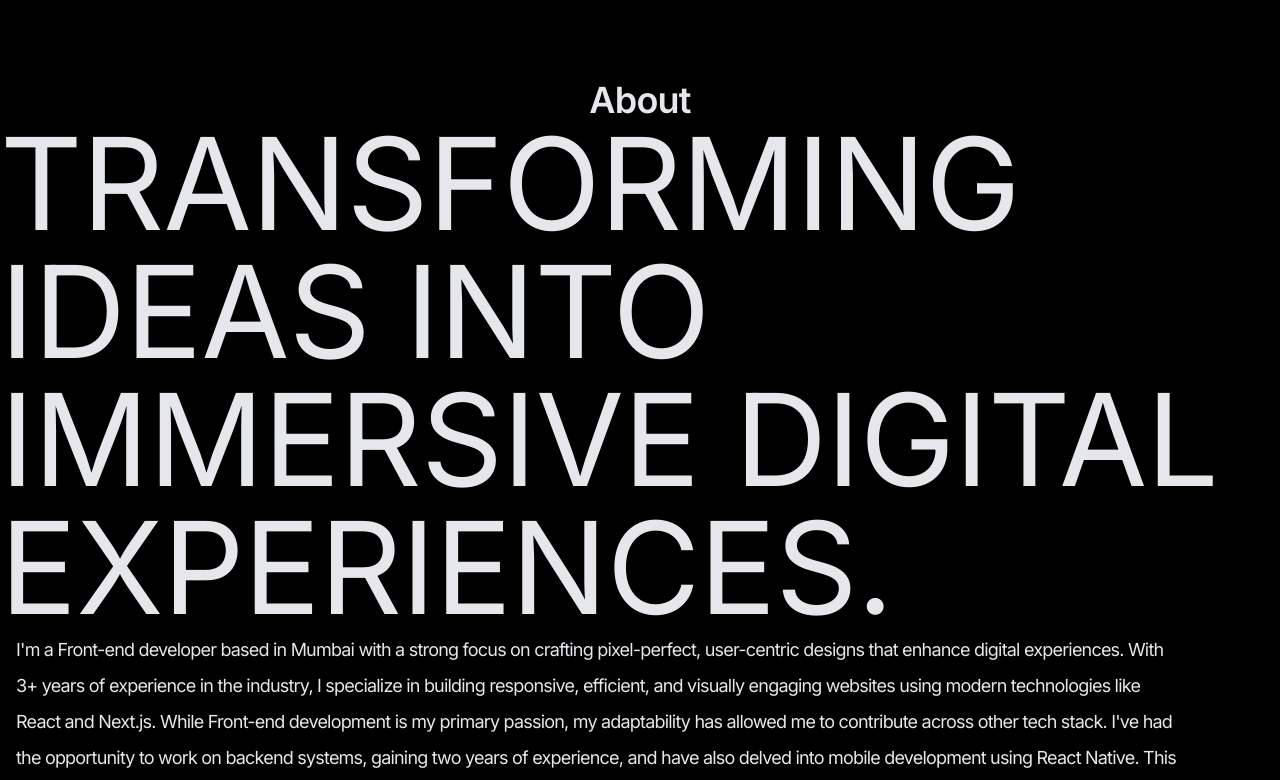
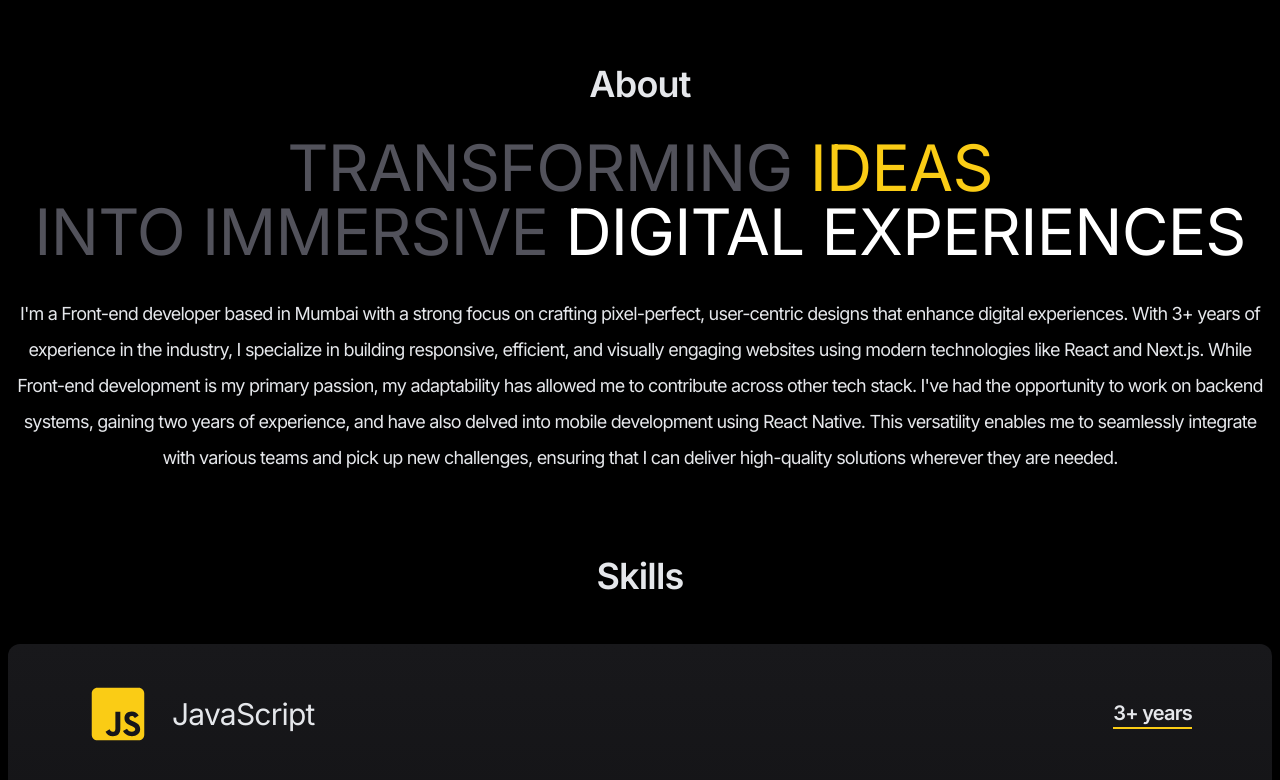
Before and after one commit to tarang369/portfolio, a React (Vite) app: page / in a window 1280 px wide. Shown: the part 800-1580 px from the top of the page. Built offline with nearby package versions, Linux system fonts and the light colour scheme.

Commit message:
change: redesigned about and fixed some ui

```diff
--- a/src/components/About.jsx
+++ b/src/components/About.jsx
@@ -9,7 +9,7 @@ const About = () => {
             id="about"
         >
             <motion.h2
-                className="mt-20 text-center text-4xl font-semibold"
+                className="mt-16 text-center text-4xl font-semibold"
                 initial={{ opacity: 0, y: -20 }}
                 whileInView={{ opacity: 1, y: 0 }}
                 transition={{ duration: 0.5 }}
@@ -18,18 +18,26 @@ const About = () => {
                 About
             </motion.h2>
             <motion.h3
-                className="p4 text-6xl uppercase lg:text-[8rem]"
-                initial={{ opacity: 0, x: -100 }}
-                whileInView={{ opacity: 1, x: 0 }}
+                className="p4 my-8 text-center text-4xl uppercase leading-none lg:text-[4rem] text-zinc-600"
+                initial={{ opacity: 0 }}
+                whileInView={{ opacity: 1 }}
                 transition={{ duration: 1 }}
                 viewport={{ once: true }}
             >
-                {ABOUT.text1}
+                {ABOUT.text1.part1}
+                <span className="text-yellow-400">
+                    {ABOUT.text1.part2}
+                </span>
+                <br />
+                {ABOUT.text1.part3}
+                <span className="text-white">
+                    {ABOUT.text1.part4}
+                </span>
             </motion.h3>
             <motion.p
-                className="mr-24 pl-4 text-lg leading-loose"
-                initial={{ opacity: 0, x: 100 }}
-                whileInView={{ opacity: 1, x: 0 }}
+                className="px-4 text-center text-lg leading-loose"
+                initial={{ opacity: 0, y: 20 }}
+                whileInView={{ opacity: 1, y: 0 }}
                 transition={{ duration: 1 }}
                 viewport={{ once: true }}
             >
--- a/src/components/Project.jsx
+++ b/src/components/Project.jsx
@@ -40,7 +40,7 @@ const Project = () => {
                 whileInView="visible"
                 variants={containerVariants}
                 viewport={{ once: true }}
-                className="mt-20 text-center text-4xl font-semibold"
+                className="mt-20 text-center text-4xl font-semibold mb-4"
             >
                 Projects
             </motion.h2>
--- a/src/components/Skills.jsx
+++ b/src/components/Skills.jsx
@@ -37,7 +37,9 @@ const Skills = () => {
             className="container mx-auto"
             id="skills"
         >
-            <h2 className="mb-12 mt-20 text-center text-4xl">Skills</h2>
+            <h2 className="mb-12 mt-20 text-center text-4xl font-semibold">
+                Skills
+            </h2>
             <motion.div
                 initial="hidden"
                 whileInView="visible"
--- a/src/constants/index.jsx
+++ b/src/constants/index.jsx
@@ -37,7 +37,12 @@ export const PROFILE = {
 };
 
 export const ABOUT = {
-    text1: `Transforming ideas into immersive digital experiences.`,
+    text1: {
+        part1: `Transforming `,
+        part2: `ideas `,
+        part3: `into immersive `,
+        part4: `digital experiences`,
+    },
     text2: `I'm a Front-end developer based in Mumbai with a strong focus on crafting pixel-perfect, user-centric designs that enhance digital experiences. With 3+ years of experience in the industry, I specialize in building responsive, efficient, and visually engaging websites using modern technologies like React and Next.js. While Front-end development is my primary passion, my adaptability has allowed me to contribute across other tech stack. I've had the opportunity to work on backend systems, gaining two years of experience, and have also delved into mobile development using React Native. This versatility enables me to seamlessly integrate with various teams and pick up new challenges, ensuring that I can deliver high-quality solutions wherever they are needed.`,
 };
 
```
